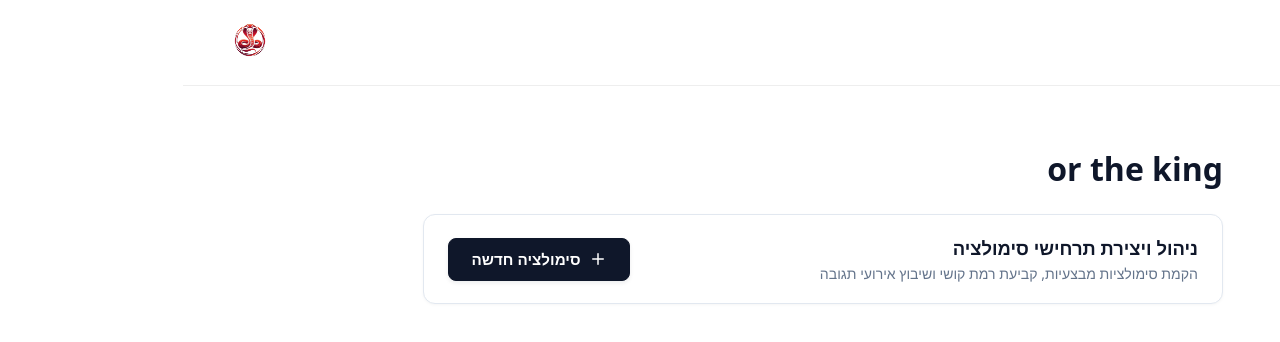
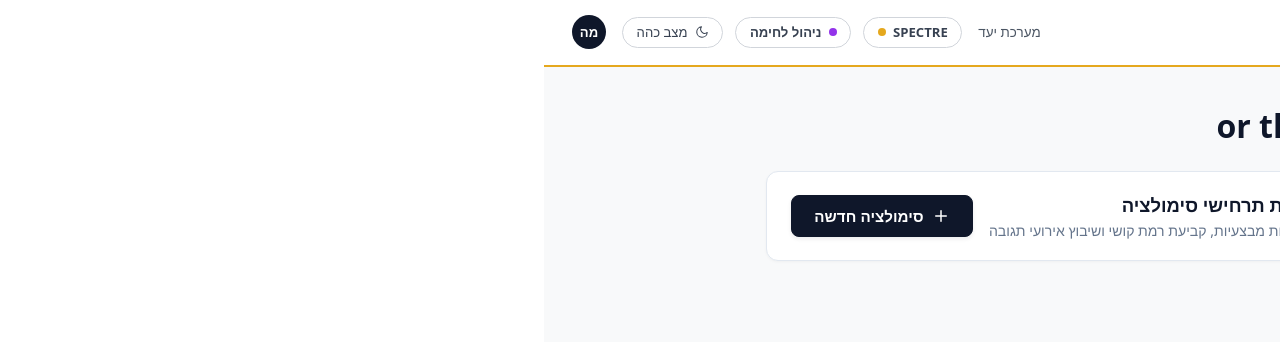
Before and after one commit to OrZafrani/ANAAREF, a React (Vite) app in the folder frontend/: page / in a window 1280 px wide. Shown: the top 342 px of the page. Built offline with nearby package versions, Linux system fonts and the light colour scheme.

Commit message:
feat: add global navbar and sidebar matching upper page mockup

```diff
--- a/frontend/src/components/BuilderHeader.tsx
+++ b/frontend/src/components/BuilderHeader.tsx
@@ -1,6 +1,7 @@
-import React from 'react';
+import React, { useState } from 'react';
 import { useNavigate } from 'react-router-dom';
-import { ArrowRightIcon, CheckIcon } from './Icons';
+import { ArrowRightIcon, CheckIcon, PlusIcon } from './Icons';
+import NewSimulationModal from './NewSimulationModal';
 import './BuilderHeader.css';
 
 interface BuilderHeaderProps {
@@ -21,11 +22,24 @@ export default function BuilderHeader({
   isSaved = true,
 }: BuilderHeaderProps) {
   const navigate = useNavigate();
+  const [isModalOpen, setIsModalOpen] = useState(false);
 
   return (
     <>
+      {/* Pre-bar containing "+ סימולציה חדשה" dark button matching mockup */}
+      <div className="builder-pre-bar">
+        <button
+          type="button"
+          className="btn-dark-new-sim"
+          onClick={() => setIsModalOpen(true)}
+        >
+          <PlusIcon size={16} />
+          <span>סימולציה חדשה</span>
+        </button>
+      </div>
+
       {/* Top Header Bar */}
-      <header className="builder-top-bar">
+      <div className="builder-top-bar">
         {/* Right side (RTL start) */}
         <div className="top-bar-right">
           <button
@@ -77,7 +91,7 @@ export default function BuilderHeader({
             שמירה
           </button>
         </div>
-      </header>
+      </div>
 
       {/* Stepper Area */}
       <div className="builder-stepper-area">
@@ -110,6 +124,12 @@ export default function BuilderHeader({
           </button>
         </div>
       </div>
+
+      {/* New Simulation Modal */}
+      <NewSimulationModal
+        isOpen={isModalOpen}
+        onClose={() => setIsModalOpen(false)}
+      />
     </>
   );
 }
--- /dev/null
+++ b/frontend/src/components/GlobalNavbar.css
@@ -0,0 +1,138 @@
+.global-navbar {
+  background: #ffffff;
+  border-bottom: 2px solid #e5a81e;
+  padding: 0.65rem 1.75rem;
+  display: flex;
+  justify-content: space-between;
+  align-items: center;
+  direction: rtl;
+  min-height: 64px;
+  box-sizing: border-box;
+  position: sticky;
+  top: 0;
+  z-index: 100;
+}
+
+.navbar-brand-section {
+  display: flex;
+  align-items: center;
+  gap: 0.85rem;
+  text-decoration: none;
+  cursor: pointer;
+}
+
+.cobra-brand-logo {
+  width: 44px;
+  height: 44px;
+  object-fit: contain;
+  border-radius: 50%;
+}
+
+.brand-text-block {
+  display: flex;
+  flex-direction: column;
+}
+
+.brand-title-main {
+  font-size: 1.25rem;
+  font-weight: 800;
+  color: #111827;
+  letter-spacing: 0.05em;
+  line-height: 1.1;
+  font-family: inherit;
+}
+
+.brand-tagline-sub {
+  font-size: 0.72rem;
+  color: #6b7280;
+  margin-top: 0.15rem;
+}
+
+.navbar-controls-section {
+  display: flex;
+  align-items: center;
+  gap: 0.75rem;
+}
+
+.target-sys-label {
+  font-size: 0.84rem;
+  color: #4b5563;
+  font-weight: 500;
+  margin-left: 0.25rem;
+}
+
+.navbar-pill-btn {
+  background: #ffffff;
+  border: 1px solid #d1d5db;
+  border-radius: 999px;
+  padding: 0.35rem 0.85rem;
+  display: inline-flex;
+  align-items: center;
+  gap: 0.45rem;
+  font-size: 0.82rem;
+  font-weight: 600;
+  color: #374151;
+  cursor: pointer;
+  font-family: inherit;
+  transition: all 0.15s ease;
+}
+
+.navbar-pill-btn:hover {
+  border-color: #9ca3af;
+  background-color: #f9fafb;
+}
+
+.navbar-pill-btn.active-target {
+  border-color: #d1d5db;
+  background: #ffffff;
+}
+
+.pill-dot {
+  width: 8px;
+  height: 8px;
+  border-radius: 50%;
+  flex-shrink: 0;
+}
+
+.dot-yellow {
+  background-color: #e5a81e;
+}
+
+.dot-purple {
+  background-color: #9333ea;
+}
+
+.btn-darkmode-toggle {
+  background: #ffffff;
+  border: 1px solid #d1d5db;
+  border-radius: 999px;
+  padding: 0.35rem 0.85rem;
+  display: inline-flex;
+  align-items: center;
+  gap: 0.45rem;
+  font-size: 0.82rem;
+  color: #374151;
+  cursor: pointer;
+  font-family: inherit;
+  transition: all 0.15s ease;
+}
+
+.btn-darkmode-toggle:hover {
+  background-color: #f9fafb;
+  border-color: #9ca3af;
+}
+
+.user-avatar-badge {
+  width: 34px;
+  height: 34px;
+  border-radius: 50%;
+  background: #0f172a;
+  color: #ffffff;
+  display: flex;
+  align-items: center;
+  justify-content: center;
+  font-size: 0.82rem;
+  font-weight: 700;
+  margin-right: 0.25rem;
+  user-select: none;
+}
--- /dev/null
+++ b/frontend/src/components/GlobalNavbar.tsx
@@ -0,0 +1,43 @@
+import React from 'react';
+import { Link } from 'react-router-dom';
+import { MoonIcon } from './Icons';
+import './GlobalNavbar.css';
+
+export default function GlobalNavbar() {
+  return (
+    <header className="global-navbar">
+      {/* Right side: Cobra Brand */}
+      <Link to="/" className="navbar-brand-section" title="חזרה לדף הראשי">
+        <img src="/cobra_logo.png" alt="COBRA" className="cobra-brand-logo" />
+        <div className="brand-text-block">
+          <span className="brand-title-main">COBRA</span>
+          <span className="brand-tagline-sub">בנייה, ניהול והרצה סימולציות</span>
+        </div>
+      </Link>
+
+      {/* Left side: System Selectors, Dark Mode & User Profile */}
+      <div className="navbar-controls-section">
+        <span className="target-sys-label">מערכת יעד</span>
+
+        <button type="button" className="navbar-pill-btn active-target">
+          <span>SPECTRE</span>
+          <span className="pill-dot dot-yellow" />
+        </button>
+
+        <button type="button" className="navbar-pill-btn">
+          <span className="pill-dot dot-purple" />
+          <span>ניהול לחימה</span>
+        </button>
+
+        <button type="button" className="btn-darkmode-toggle">
+          <MoonIcon size={14} />
+          <span>מצב כהה</span>
+        </button>
+
+        <div className="user-avatar-badge" title="משתמש מחובר">
+          מה
+        </div>
+      </div>
+    </header>
+  );
+}
--- a/frontend/src/components/Icons.tsx
+++ b/frontend/src/components/Icons.tsx
@@ -94,15 +94,6 @@ export function LayersIcon({ className = '', size = 18 }: IconProps) {
   );
 }
 
-export function ClockIcon({ className = '', size = 18 }: IconProps) {
-  return (
-    <svg width={size} height={size} viewBox="0 0 24 24" fill="none" stroke="currentColor" strokeWidth="1.75" strokeLinecap="round" strokeLinejoin="round" className={className}>
-      <circle cx="12" cy="12" r="10" />
-      <polyline points="12 6 12 12 16 14" />
-    </svg>
-  );
-}
-
 export function SignalBarsIcon({ level = 2, size = 16 }: { level?: 1 | 2 | 3; size?: number }) {
   return (
     <svg width={size} height={size} viewBox="0 0 24 24" fill="currentColor">
@@ -112,3 +103,32 @@ export function SignalBarsIcon({ level = 2, size = 16 }: { level?: 1 | 2 | 3; si
     </svg>
   );
 }
+
+export function MoonIcon({ className = '', size = 16 }: IconProps) {
+  return (
+    <svg width={size} height={size} viewBox="0 0 24 24" fill="none" stroke="currentColor" strokeWidth="1.75" strokeLinecap="round" strokeLinejoin="round" className={className}>
+      <path d="M21 12.79A9 9 0 1 1 11.21 3 7 7 0 0 0 21 12.79z" />
+    </svg>
+  );
+}
+
+export function DashboardGridIcon({ className = '', size = 18 }: IconProps) {
+  return (
+    <svg width={size} height={size} viewBox="0 0 24 24" fill="none" stroke="currentColor" strokeWidth="1.75" strokeLinecap="round" strokeLinejoin="round" className={className}>
+      <rect x="3" y="3" width="7" height="7" rx="1" />
+      <rect x="14" y="3" width="7" height="7" rx="1" />
+      <rect x="14" y="14" width="7" height="7" rx="1" />
+      <rect x="3" y="14" width="7" height="7" rx="1" />
+    </svg>
+  );
+}
+
+export function ContentLibraryIcon({ className = '', size = 18 }: IconProps) {
+  return (
+    <svg width={size} height={size} viewBox="0 0 24 24" fill="none" stroke="currentColor" strokeWidth="1.75" strokeLinecap="round" strokeLinejoin="round" className={className}>
+      <polygon points="12 2 2 7 12 12 22 7 12 2" />
+      <polyline points="2 17 12 22 22 17" />
+      <polyline points="2 12 12 17 22 12" />
+    </svg>
+  );
+}
--- /dev/null
+++ b/frontend/src/components/Sidebar.css
@@ -0,0 +1,64 @@
+.app-sidebar {
+  width: 210px;
+  min-width: 210px;
+  background: #ffffff;
+  border-left: 1px solid #e5e7eb;
+  padding: 1.5rem 1rem;
+  display: flex;
+  flex-direction: column;
+  gap: 0.5rem;
+  direction: rtl;
+  box-sizing: border-box;
+}
+
+.sidebar-nav-item {
+  display: flex;
+  align-items: center;
+  gap: 0.75rem;
+  padding: 0.65rem 0.85rem;
+  border-radius: 6px;
+  color: #374151;
+  text-decoration: none;
+  font-size: 0.92rem;
+  font-weight: 500;
+  cursor: pointer;
+  background: transparent;
+  border: none;
+  width: 100%;
+  font-family: inherit;
+  transition: all 0.15s ease;
+  text-align: right;
+}
+
+.sidebar-nav-item:hover {
+  background-color: #f3f4f6;
+  color: #111827;
+}
+
+.sidebar-nav-item.active {
+  background-color: #f3f4f6;
+  color: #111827;
+  font-weight: 600;
+}
+
+.sidebar-item-icon {
+  color: #6b7280;
+  display: flex;
+  align-items: center;
+}
+
+.sidebar-nav-item.active .sidebar-item-icon {
+  color: #111827;
+}
+
+@media (max-width: 768px) {
+  .app-sidebar {
+    width: 68px;
+    min-width: 68px;
+    padding: 1rem 0.5rem;
+    align-items: center;
+  }
+  .sidebar-item-text {
+    display: none;
+  }
+}
--- /dev/null
+++ b/frontend/src/components/Sidebar.tsx
@@ -0,0 +1,32 @@
+import React from 'react';
+import { NavLink } from 'react-router-dom';
+import { DashboardGridIcon, ContentLibraryIcon } from './Icons';
+import './Sidebar.css';
+
+export default function Sidebar() {
+  return (
+    <aside className="app-sidebar">
+      <NavLink
+        to="/"
+        className={({ isActive }) => `sidebar-nav-item ${isActive ? 'active' : ''}`}
+        title="לוח בקרה"
+      >
+        <span className="sidebar-item-icon">
+          <DashboardGridIcon size={18} />
+        </span>
+        <span className="sidebar-item-text">לוח בקרה</span>
+      </NavLink>
+
+      <NavLink
+        to="/content-library"
+        className={({ isActive }) => `sidebar-nav-item ${isActive ? 'active' : ''}`}
+        title="ספריית תוכן"
+      >
+        <span className="sidebar-item-icon">
+          <ContentLibraryIcon size={18} />
+        </span>
+        <span className="sidebar-item-text">ספריית תוכן</span>
+      </NavLink>
+    </aside>
+  );
+}
--- a/frontend/src/layout/Layout.css
+++ b/frontend/src/layout/Layout.css
@@ -1,37 +1,21 @@
-.layout {
+.layout-app {
   min-height: 100vh;
   display: flex;
   flex-direction: column;
+  background-color: #f8f9fa;
+  direction: rtl;
+  font-family: system-ui, -apple-system, BlinkMacSystemFont, 'Segoe UI', Roboto, Helvetica, Arial, sans-serif;
 }
 
-.layout-builder {
-  min-height: 100vh;
-  background-color: #f8f9fa;
+.layout-body-container {
   display: flex;
-  flex-direction: column;
-  color: #111827;
+  flex: 1;
   direction: rtl;
 }
 
-.header {
+.layout-main-content {
+  flex: 1;
+  min-width: 0;
   display: flex;
-  justify-content: space-between;
-  align-items: center;
-  padding: 1rem 1.5rem;
-  border-bottom: 1px solid #eee;
-  background: #ffffff;
+  flex-direction: column;
 }
-
-.header-spacer {
-  flex: 1;
-}
-
-.logo {
-  height: 48px;
-  width: auto;
-}
-
-.main {
-  flex: 1;
-  padding: 1.5rem;
-}
--- a/frontend/src/layout/Layout.tsx
+++ b/frontend/src/layout/Layout.tsx
@@ -1,24 +1,16 @@
 import React from 'react';
-import { Link, useLocation } from 'react-router-dom';
+import GlobalNavbar from '../components/GlobalNavbar';
+import Sidebar from '../components/Sidebar';
 import './Layout.css';
 
 export default function Layout({ children }: { children: React.ReactNode }) {
-  const location = useLocation();
-  const isSimulationBuilder = location.pathname.startsWith('/simulations');
-
-  if (isSimulationBuilder) {
-    return <div className="layout-builder">{children}</div>;
-  }
-
   return (
-    <div className="layout">
-      <header className="header">
-        <div className="header-spacer" />
-        <Link to="/" title="חזרה לדף הראשי">
-          <img src="/cobra_logo.png" alt="Cobra logo" className="logo" />
-        </Link>
-      </header>
-      <main className="main">{children}</main>
+    <div className="layout-app">
+      <GlobalNavbar />
+      <div className="layout-body-container">
+        <Sidebar />
+        <main className="layout-main-content">{children}</main>
+      </div>
     </div>
   );
 }
```
Also changed, not shown: frontend/src/components/BuilderHeader.css (+51 -19 lines), 1 other file (tests, documents, lock files or other folders).
